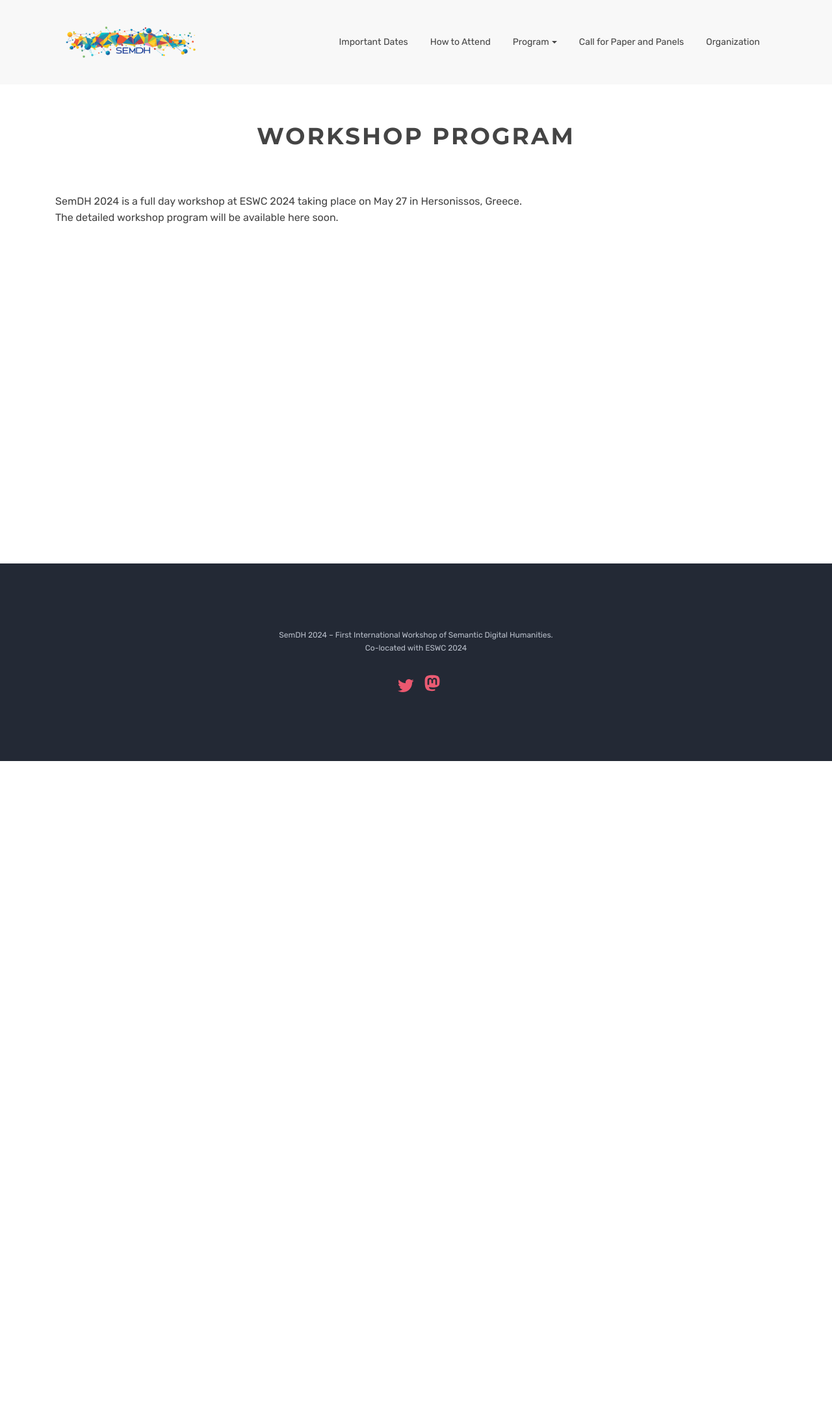
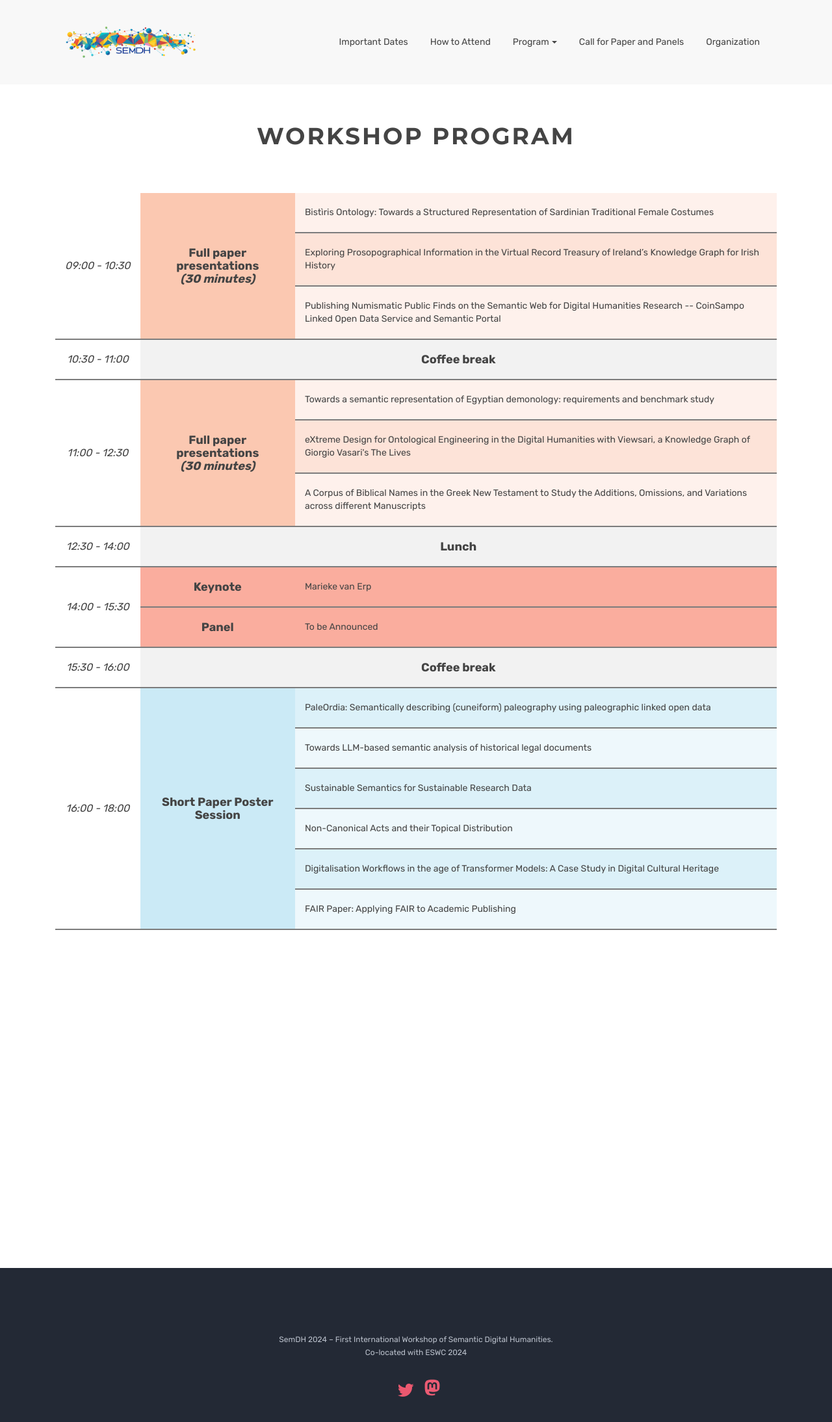
Before and after one commit to SemDH/semdh.github.io, a Jekyll site: the page built from program.html, in a window 1280 px wide. Shown: the top 2188 px of the page at 65% size. Built offline with Jekyll 4.4.1, drawn with Linux system fonts in a browser that asks for light colours.

Commit message:
update program

```diff
--- a/program.html
+++ b/program.html
@@ -24,10 +24,127 @@ canonical: https://semdh.github.io
         <div class="page-header-title">
           <h2 class="heading-title text-center">Workshop Program</h2>
         </div>
-        <p class="lead">
-          SemDH 2024 is a full day workshop at ESWC 2024 taking place on May 27 in Hersonissos, Greece. <br />
-          The detailed workshop program will be available here soon.
-        </p>
+        <div class="program">
+          <table>
+            <tbody>
+              <tr class="full-paper">
+                <td rowspan="3" class="hour">09:00 - 10:30</td>
+                <td rowspan="3" class="full-paper-cat cat">
+                  Full paper presentations<br /><em>(30 minutes)</em>
+                </td>
+                </td>
+                <td>
+                  Bistìris Ontology: Towards a Structured Representation
+                  of Sardinian Traditional Female Costumes
+                </td>
+
+              </tr>
+              <tr class="full-paper">
+                <td>
+                  Exploring Prosopographical Information in the Virtual
+                  Record Treasury of Ireland’s Knowledge Graph for Irish
+                  History
+                </td>
+
+              </tr>
+              <tr class="full-paper">
+                <td>
+                  Publishing Numismatic Public Finds on the Semantic Web
+                  for Digital Humanities Research -- CoinSampo Linked Open
+                  Data Service and Semantic Portal
+                </td>
+
+              </tr>
+              <tr class="coffee-break">
+                <td class="hour">10:30 - 11:00</td>
+                <td colspan="3" class="cat">Coffee break</td>
+              </tr>
+              <tr class="full-paper">
+                <td rowspan="3" class="hour">11:00 - 12:30</td>
+                <td rowspan="3" class="full-paper-cat cat">
+                  Full paper presentations<br /><em>(30 minutes)</em>
+                </td>
+                <td>
+                  Towards a semantic representation of Egyptian
+                  demonology: requirements and benchmark study
+                </td>
+
+              </tr>
+              <tr class="full-paper">
+                <td>
+                  eXtreme Design for Ontological Engineering in the
+                  Digital Humanities with Viewsari, a Knowledge Graph of
+                  Giorgio Vasari's The Lives
+                </td>
+
+              </tr>
+              <tr class="full-paper">
+                <td>
+                  A Corpus of Biblical Names in the Greek New Testament to
+                  Study the Additions, Omissions, and Variations across
+                  different Manuscripts
+                </td>
+
+              </tr>
+              <tr class="coffee-break">
+                <td class="hour">12:30 - 14:00</td>
+                <td colspan="2" class="cat">Lunch</td>
+
+              </tr>
+              <tr>
+                <td rowspan="2"  class="hour">14:00 - 15:30</td>
+                <td class="keynote cat">Keynote</td>
+                <td class="keynote" colspan="2">Marieke van Erp</td>
+              </tr>
+              <tr>
+                <td class="keynote cat">Panel</td>
+                <td class="keynote" colspan="2">To be Announced</td>
+              </tr>
+              <tr class="coffee-break">
+                <td class="hour">15:30 - 16:00</td>
+                <td colspan="3" class="cat">Coffee break</td>
+              </tr>
+              <tr class="short-paper">
+                <td rowspan="6" class="hour">16:00 - 18:00</td>
+                <td rowspan="6" class="short-paper-cat cat">
+                  Short Paper Poster Session
+                </td>
+                <td>
+                  PaleOrdia: Semantically describing (cuneiform)
+                  paleography using paleographic linked open data
+                </td>
+
+              </tr>
+              <tr class="short-paper">
+                <td>
+                  Towards LLM-based semantic analysis of historical legal
+                  documents
+                </td>
+
+              </tr>
+              <tr class="short-paper">
+                <td>
+                  Sustainable Semantics for Sustainable Research Data
+                </td>
+
+              </tr>
+              <tr class="short-paper">
+                <td>Non-Canonical Acts and their Topical Distribution</td>
+
+              </tr>
+              <tr class="short-paper">
+                <td>
+                  Digitalisation Workflows in the age of Transformer
+                  Models: A Case Study in Digital Cultural Heritage
+                </td>
+
+              </tr>
+              <tr class="short-paper">
+                <td>FAIR Paper: Applying FAIR to Academic Publishing</td>
+              </tr>
+            </tbody>
+          </table>
+        </div>
         <div class="mb-500"></div>
       </div>
     </div>
```
